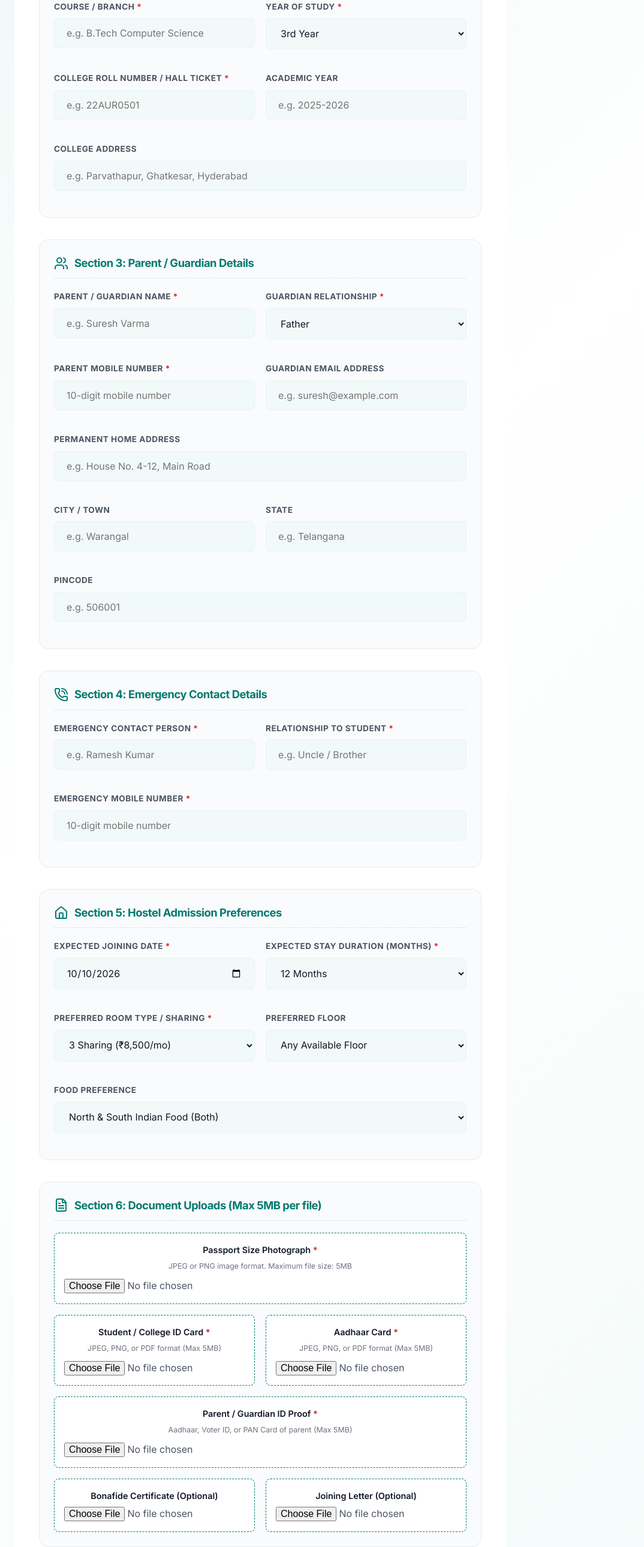
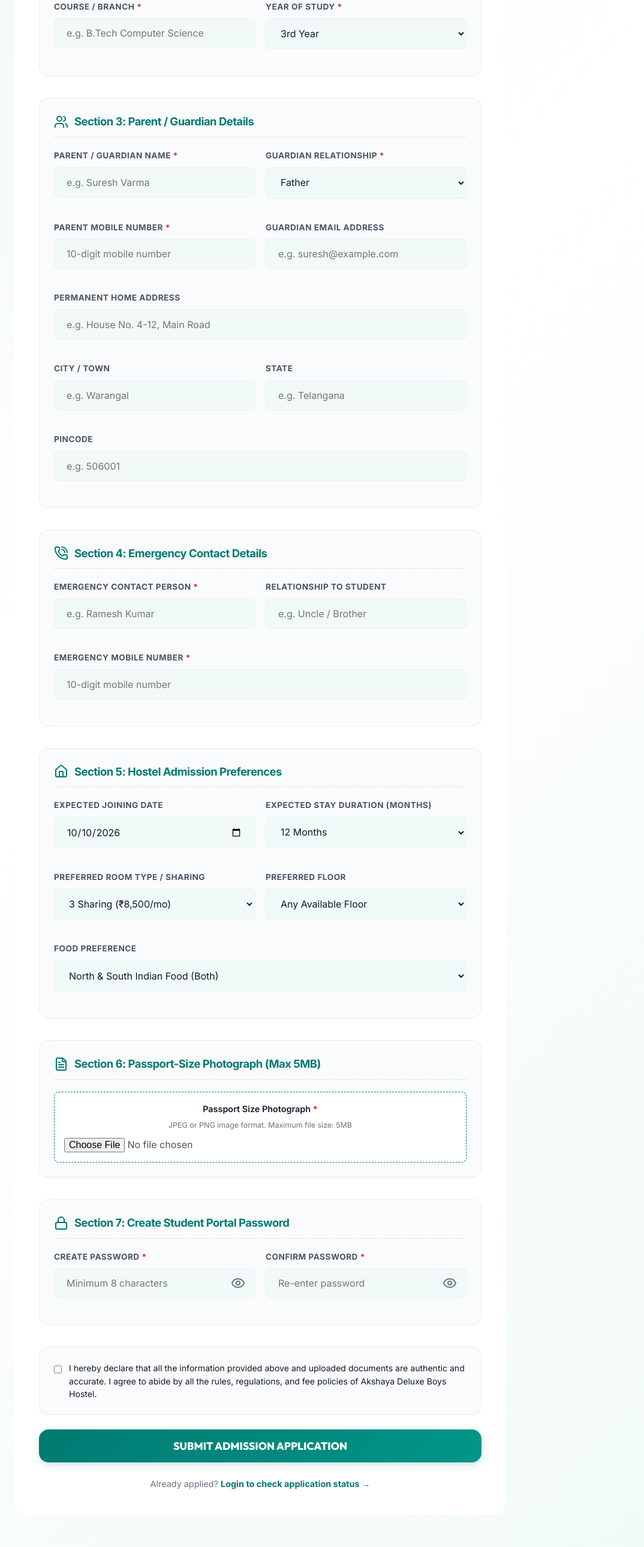
Before and after one commit to pardhusadhu5/AKSHAYAPG, a website: page student-register.html in a window 1280 px wide. Shown: the part 1100-3679 px from the top of the page at 60% size, without its empty margins (206-1280 px from the left). Drawn offline with nearby package versions, Linux system fonts and the light colour scheme.

Commit message:
Update student registration page and backend validation rules

```diff
--- a/student-register.html
+++ b/student-register.html
@@ -252,21 +252,6 @@
                   <option value="4th Year">4th Year</option>
                 </select>
               </div>
-
-              <div class="form-group">
-                <label class="form-label" for="appRoll">College Roll Number / Hall Ticket <span class="req-star">*</span></label>
-                <input type="text" id="appRoll" name="rollNumber" class="form-input" placeholder="e.g. 22AUR0501" required>
-              </div>
-
-              <div class="form-group">
-                <label class="form-label" for="appAcademicYear">Academic Year</label>
-                <input type="text" id="appAcademicYear" name="academicYear" class="form-input" placeholder="e.g. 2025-2026">
-              </div>
-
-              <div class="form-group form-grid-full">
-                <label class="form-label" for="appCollegeAddr">College Address</label>
-                <input type="text" id="appCollegeAddr" name="collegeAddress" class="form-input" placeholder="e.g. Parvathapur, Ghatkesar, Hyderabad">
-              </div>
             </div>
           </div>
 
@@ -335,8 +320,8 @@
               </div>
 
               <div class="form-group">
-                <label class="form-label" for="appEmergRel">Relationship to Student <span class="req-star">*</span></label>
-                <input type="text" id="appEmergRel" name="emergencyRelationship" class="form-input" placeholder="e.g. Uncle / Brother" required>
+                <label class="form-label" for="appEmergRel">Relationship to Student</label>
+                <input type="text" id="appEmergRel" name="emergencyRelationship" class="form-input" placeholder="e.g. Uncle / Brother">
               </div>
 
               <div class="form-group form-grid-full">
@@ -353,13 +338,13 @@
             </div>
             <div class="form-grid">
               <div class="form-group">
-                <label class="form-label" for="appJoiningDate">Expected Joining Date <span class="req-star">*</span></label>
-                <input type="date" id="appJoiningDate" name="joiningDate" class="form-input" required>
+                <label class="form-label" for="appJoiningDate">Expected Joining Date</label>
+                <input type="date" id="appJoiningDate" name="joiningDate" class="form-input">
               </div>
 
               <div class="form-group">
-                <label class="form-label" for="appDuration">Expected Stay Duration (Months) <span class="req-star">*</span></label>
-                <select id="appDuration" name="stayDuration" class="form-input" required>
+                <label class="form-label" for="appDuration">Expected Stay Duration (Months)</label>
+                <select id="appDuration" name="stayDuration" class="form-input">
                   <option value="6">6 Months</option>
                   <option value="12" selected>12 Months</option>
                   <option value="24">24 Months</option>
@@ -367,8 +352,8 @@
               </div>
 
               <div class="form-group">
-                <label class="form-label" for="appSharing">Preferred Room Type / Sharing <span class="req-star">*</span></label>
-                <select id="appSharing" name="preferredSharingType" class="form-input" required>
+                <label class="form-label" for="appSharing">Preferred Room Type / Sharing</label>
+                <select id="appSharing" name="preferredSharingType" class="form-input">
                   <option value="2 Sharing">2 Sharing</option>
                   <option value="3 Sharing" selected>3 Sharing (₹8,500/mo)</option>
                   <option value="4 Sharing">4 Sharing (₹9,000/mo)</option>
@@ -400,7 +385,7 @@
           <!-- SECTION 6: REQUIRED DOCUMENT UPLOADS -->
           <div class="form-section">
             <div class="section-title">
-              <i data-lucide="file-text"></i> Section 6: Document Uploads (Max 5MB per file)
+              <i data-lucide="file-text"></i> Section 6: Passport-Size Photograph (Max 5MB)
             </div>
             <div class="form-grid">
 
@@ -410,38 +395,6 @@
                 <p class="doc-hint">JPEG or PNG image format. Maximum file size: 5MB</p>
                 <input type="file" id="docPhoto" name="photo" accept="image/jpeg,image/png" required style="width: 100%;">
                 <img id="photoPreviewImg" class="photo-preview" alt="Photo Preview">
-              </div>
-
-              <!-- Student College ID -->
-              <div class="doc-box">
-                <label for="docCollegeId">Student / College ID Card <span class="req-star">*</span></label>
-                <p class="doc-hint">JPEG, PNG, or PDF format (Max 5MB)</p>
-                <input type="file" id="docCollegeId" name="document_collegeId" accept="image/*,application/pdf" required style="width: 100%;">
-              </div>
-
-              <!-- Aadhaar Card -->
-              <div class="doc-box">
-                <label for="docAadhaar">Aadhaar Card <span class="req-star">*</span></label>
-                <p class="doc-hint">JPEG, PNG, or PDF format (Max 5MB)</p>
-                <input type="file" id="docAadhaar" name="document_aadhaar" accept="image/*,application/pdf" required style="width: 100%;">
-              </div>
-
-              <!-- Parent ID Proof -->
-              <div class="doc-box form-grid-full">
-                <label for="docParentId">Parent / Guardian ID Proof <span class="req-star">*</span></label>
-                <p class="doc-hint">Aadhaar, Voter ID, or PAN Card of parent (Max 5MB)</p>
-                <input type="file" id="docParentId" name="document_parentId" accept="image/*,application/pdf" required style="width: 100%;">
-              </div>
-
-              <!-- Optional Documents -->
-              <div class="doc-box">
-                <label for="docBonafide">Bonafide Certificate (Optional)</label>
-                <input type="file" id="docBonafide" name="document_bonafide" accept="image/*,application/pdf" style="width: 100%;">
-              </div>
-
-              <div class="doc-box">
-                <label for="docJoining">Joining Letter (Optional)</label>
-                <input type="file" id="docJoining" name="document_joiningLetter" accept="image/*,application/pdf" style="width: 100%;">
               </div>
 
             </div>
```
Also changed, not shown: controllers/authController.js (+6 -9 lines).
